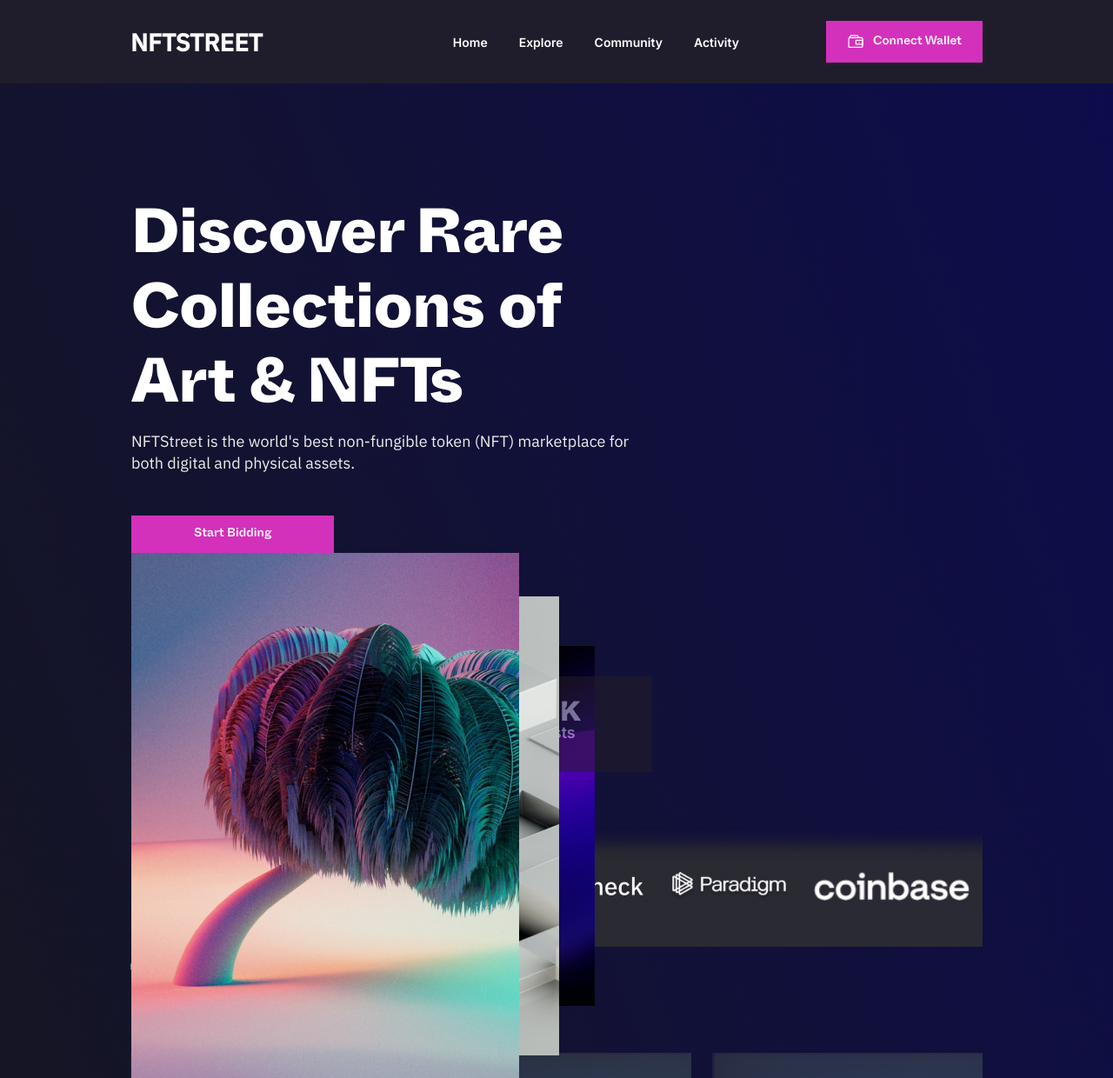
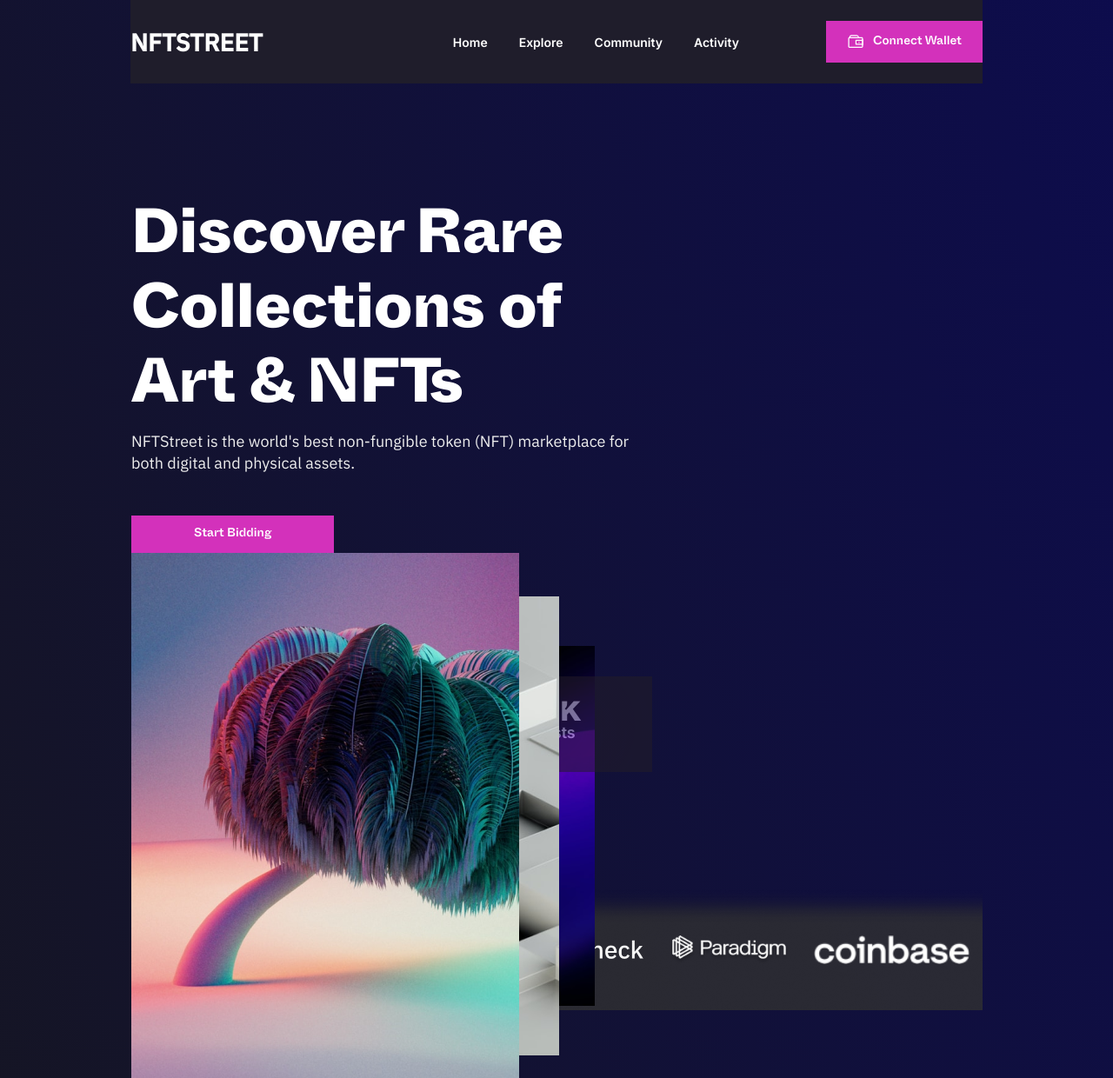
Before and after one commit to Murzuq/NFTStreet, a website: page index.html in a window 1280 px wide. Shown: the top 1240 px of the page at 87% size. Drawn offline with Linux system fonts and the light colour scheme.

Commit message:
Fixed Spacing Bugs

```diff
--- a/_components.scss
+++ b/_components.scss
@@ -126,6 +126,7 @@
     opacity: 0.45;
     backdrop-filter: blur(86px);
     margin-top: 14.2rem;
+    margin-bottom: 7.3rem;
     padding: 3.8rem 8.2rem 3.5rem 8.3rem;
 
     &_con {
@@ -161,8 +162,6 @@
   align-items: center;
   align-content: center;
   height: 13.9rem;
-  margin-top: 6.2rem;
-  margin-bottom: 3.4rem;
 
   &__img {
     height: 3.3rem;
@@ -175,6 +174,7 @@
     font-weight: 900;
     color: $color-white;
     margin-bottom: 6.4rem;
+    margin-top: 9.7rem;
   }
 
   &__card {
@@ -195,6 +195,7 @@
 
     &_text {
       font-family: $font-family-sub-1;
+      margin-top: 9.7rem;
     }
 
     &_name {
--- a/sass/_layout.scss
+++ b/sass/_layout.scss
@@ -4,19 +4,19 @@
   align-items: center;
   height: 9.6rem;
   background-color: #1f1d2b;
-  padding: $container;
+  margin: $container;
 }
 
 .section-head {
   // padding: $container;
-  padding-left: 15.1rem;
+  margin-left: 15.1rem;
   margin-top: 14.1rem;
 }
 
 .section-partner {
-  padding: $container;
+  margin: 6.2rem 15rem 3.4rem 15rem;
 }
 
 .section-top-sellers {
-  padding: $container;
+  margin: $container;
 }
```
Also changed, not shown: css/style.css.
